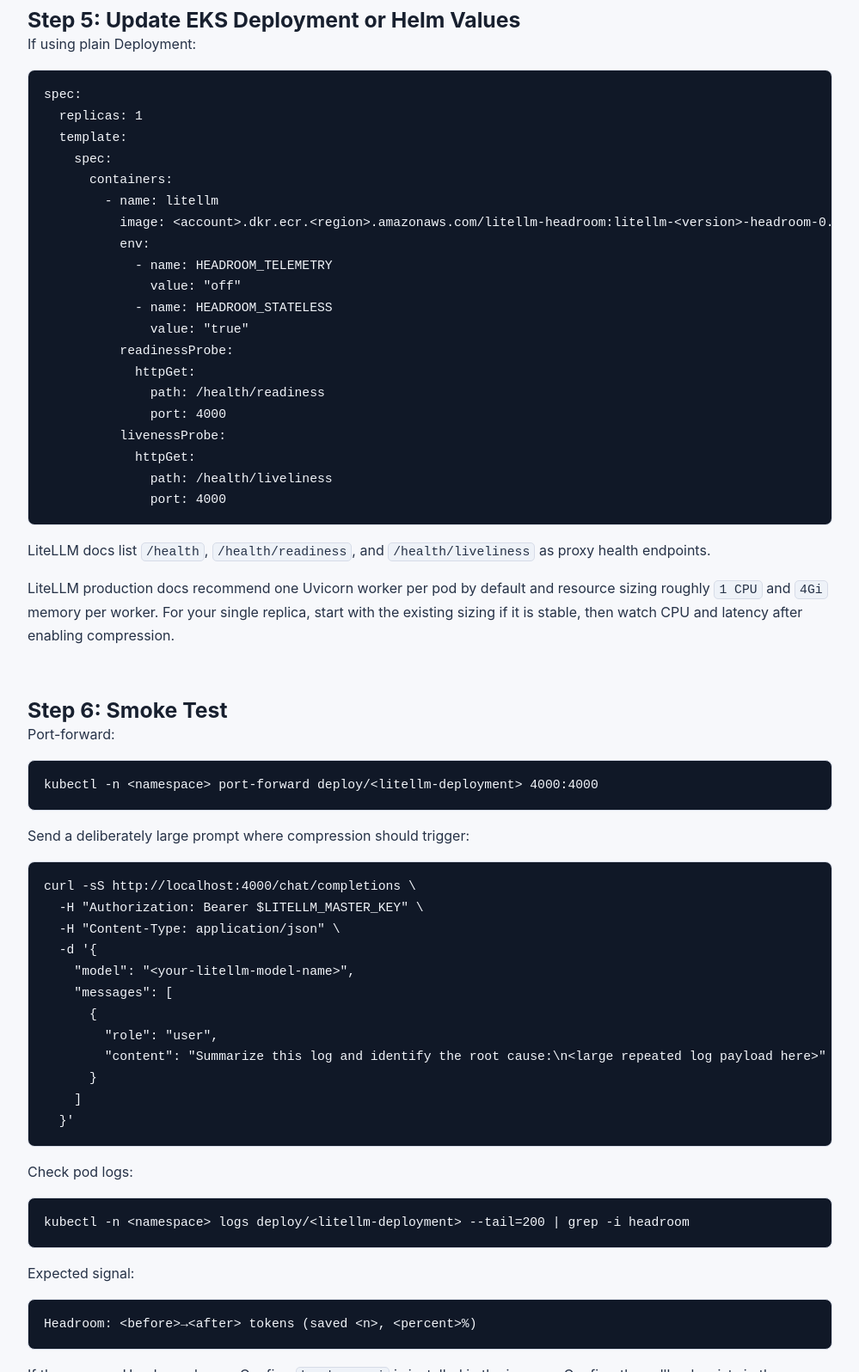
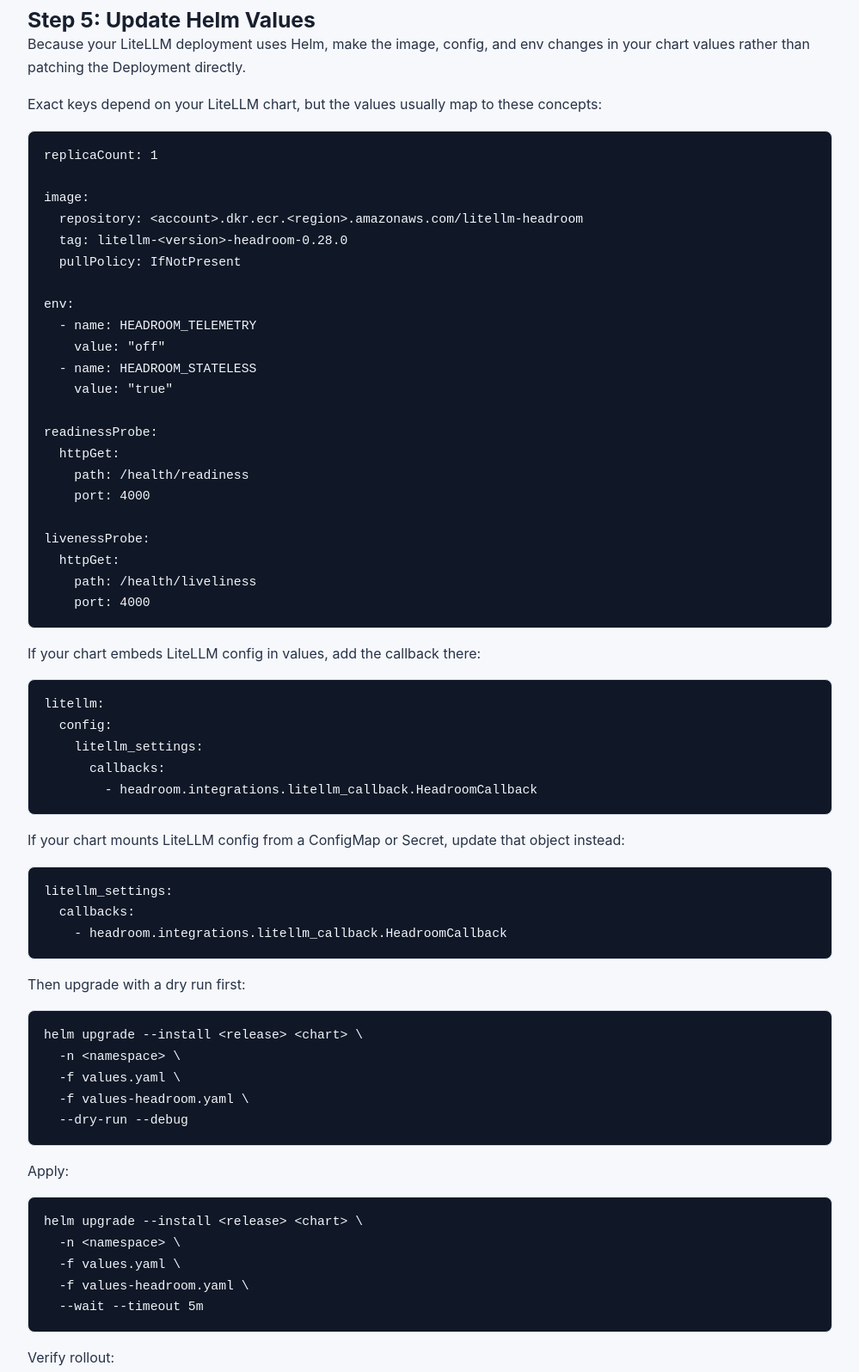
Before and after one commit to irfansofyana/agent-artifacts, a plain HTML site: page artifacts/headroom-litellm-eks-runbook/index.html in a window 1280 px wide. Shown: the part 5319-6915 px from the top of the page at 86% size, without its empty margins (140-1139 px from the left). Drawn offline with Linux system fonts and the light colour scheme.

Commit message:
Update headroom litellm runbook for helm

```diff
--- a/artifacts/headroom-litellm-eks-runbook/index.html
+++ b/artifacts/headroom-litellm-eks-runbook/index.html
@@ -188,8 +188,68 @@ docker build \
 
 docker push &quot;$AWS_ACCOUNT_ID.dkr.ecr.$AWS_REGION.amazonaws.com/$ECR_REPO:$IMAGE_TAG&quot;
 </code></pre>
-<h2 id="step-5-update-eks-deployment-or-helm-values">Step 5: Update EKS Deployment or Helm Values</h2>
-<p>If using plain Deployment:</p>
+<h2 id="step-5-update-helm-values">Step 5: Update Helm Values</h2>
+<p>Because your LiteLLM deployment uses Helm, make the image, config, and env changes in your chart values rather than patching the Deployment directly.</p>
+<p>Exact keys depend on your LiteLLM chart, but the values usually map to these concepts:</p>
+<pre><code class="language-yaml">replicaCount: 1
+
+image:
+  repository: &lt;account&gt;.dkr.ecr.&lt;region&gt;.amazonaws.com/litellm-headroom
+  tag: litellm-&lt;version&gt;-headroom-0.28.0
+  pullPolicy: IfNotPresent
+
+env:
+  - name: HEADROOM_TELEMETRY
+    value: &quot;off&quot;
+  - name: HEADROOM_STATELESS
+    value: &quot;true&quot;
+
+readinessProbe:
+  httpGet:
+    path: /health/readiness
+    port: 4000
+
+livenessProbe:
+  httpGet:
+    path: /health/liveliness
+    port: 4000
+</code></pre>
+<p>If your chart embeds LiteLLM config in values, add the callback there:</p>
+<pre><code class="language-yaml">litellm:
+  config:
+    litellm_settings:
+      callbacks:
+        - headroom.integrations.litellm_callback.HeadroomCallback
+</code></pre>
+<p>If your chart mounts LiteLLM config from a ConfigMap or Secret, update that object instead:</p>
+<pre><code class="language-yaml">litellm_settings:
+  callbacks:
+    - headroom.integrations.litellm_callback.HeadroomCallback
+</code></pre>
+<p>Then upgrade with a dry run first:</p>
+<pre><code class="language-bash">helm upgrade --install &lt;release&gt; &lt;chart&gt; \
+  -n &lt;namespace&gt; \
+  -f values.yaml \
+  -f values-headroom.yaml \
+  --dry-run --debug
+</code></pre>
+<p>Apply:</p>
+<pre><code class="language-bash">helm upgrade --install &lt;release&gt; &lt;chart&gt; \
+  -n &lt;namespace&gt; \
+  -f values.yaml \
+  -f values-headroom.yaml \
+  --wait --timeout 5m
+</code></pre>
+<p>Verify rollout:</p>
+<pre><code class="language-bash">kubectl -n &lt;namespace&gt; rollout status deploy/&lt;litellm-deployment&gt;
+kubectl -n &lt;namespace&gt; get pods -l app.kubernetes.io/instance=&lt;release&gt;
+kubectl -n &lt;namespace&gt; describe pod &lt;pod-name&gt; | grep -E &quot;Image:|HEADROOM_&quot;
+</code></pre>
+<p>Rollback if needed:</p>
+<pre><code class="language-bash">helm -n &lt;namespace&gt; history &lt;release&gt;
+helm -n &lt;namespace&gt; rollback &lt;release&gt; &lt;previous-revision&gt; --wait --timeout 5m
+</code></pre>
+<p>If using a plain Deployment instead of Helm, the equivalent patch is:</p>
 <pre><code class="language-yaml">spec:
   replicas: 1
   template:
@@ -352,7 +412,7 @@ USER litellm
 <li>Do you already use Langfuse/LiteLLM spend tracking in production?</li>
 <li>Is the main token pain from coding-agent/tool traces, RAG chunks, long chat history, or generic user prompts?</li>
 <li>Are you allowed to use Headroom Cloud, or must everything stay local/VPC-only?</li>
-<li>Is your LiteLLM deployed through Helm, Kustomize, ArgoCD, or plain manifests?</li>
+<li>Which Helm chart are you using for LiteLLM: the official chart, an internal chart, or a wrapper chart?</li>
 </ol>
       </article>
       <p class="source-note">Generated from <code>research/headroom-litellm-eks-runbook-2026-06-30.md</code>.</p>
```
Also changed, not shown: artifacts.json (+8 -8 lines).
